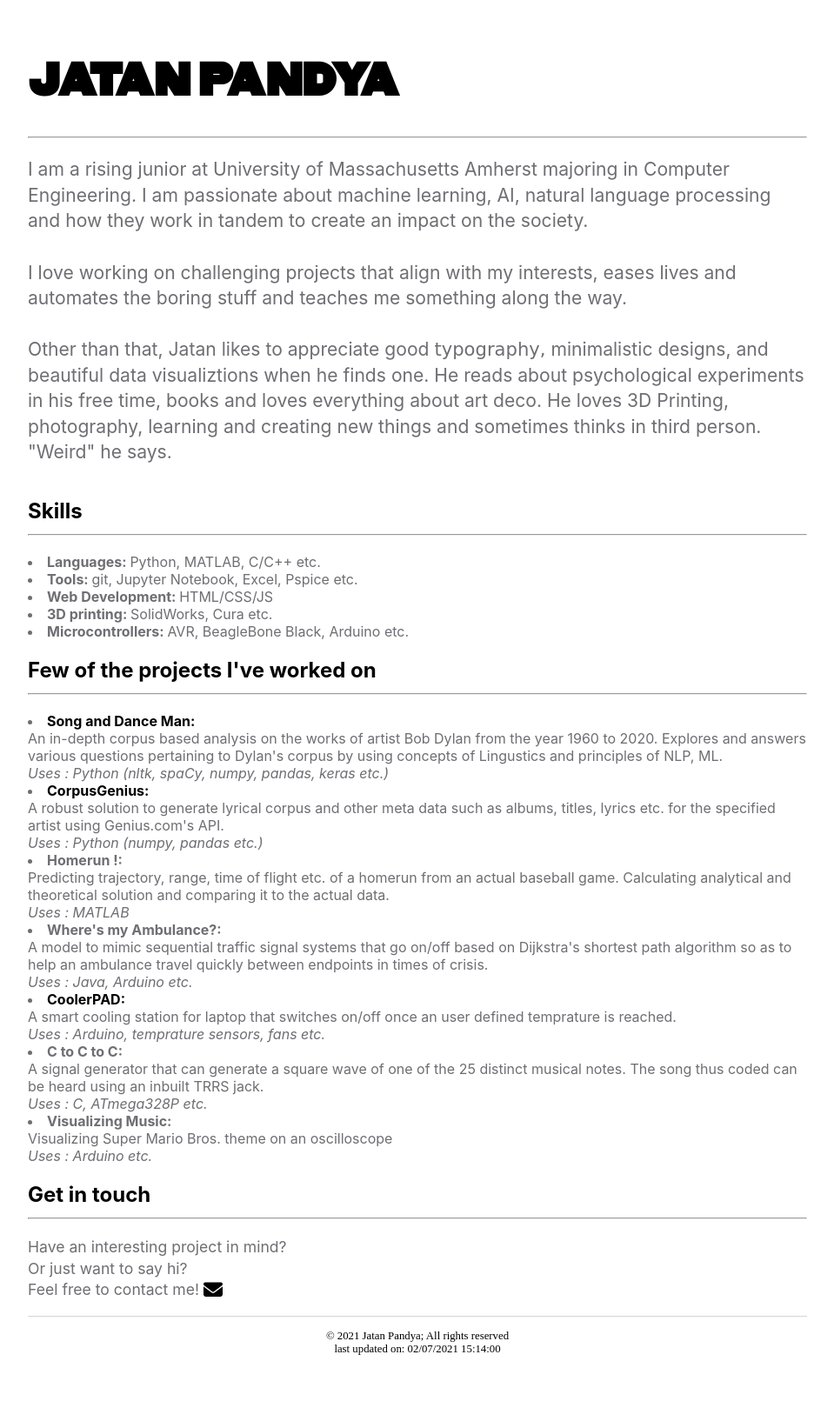
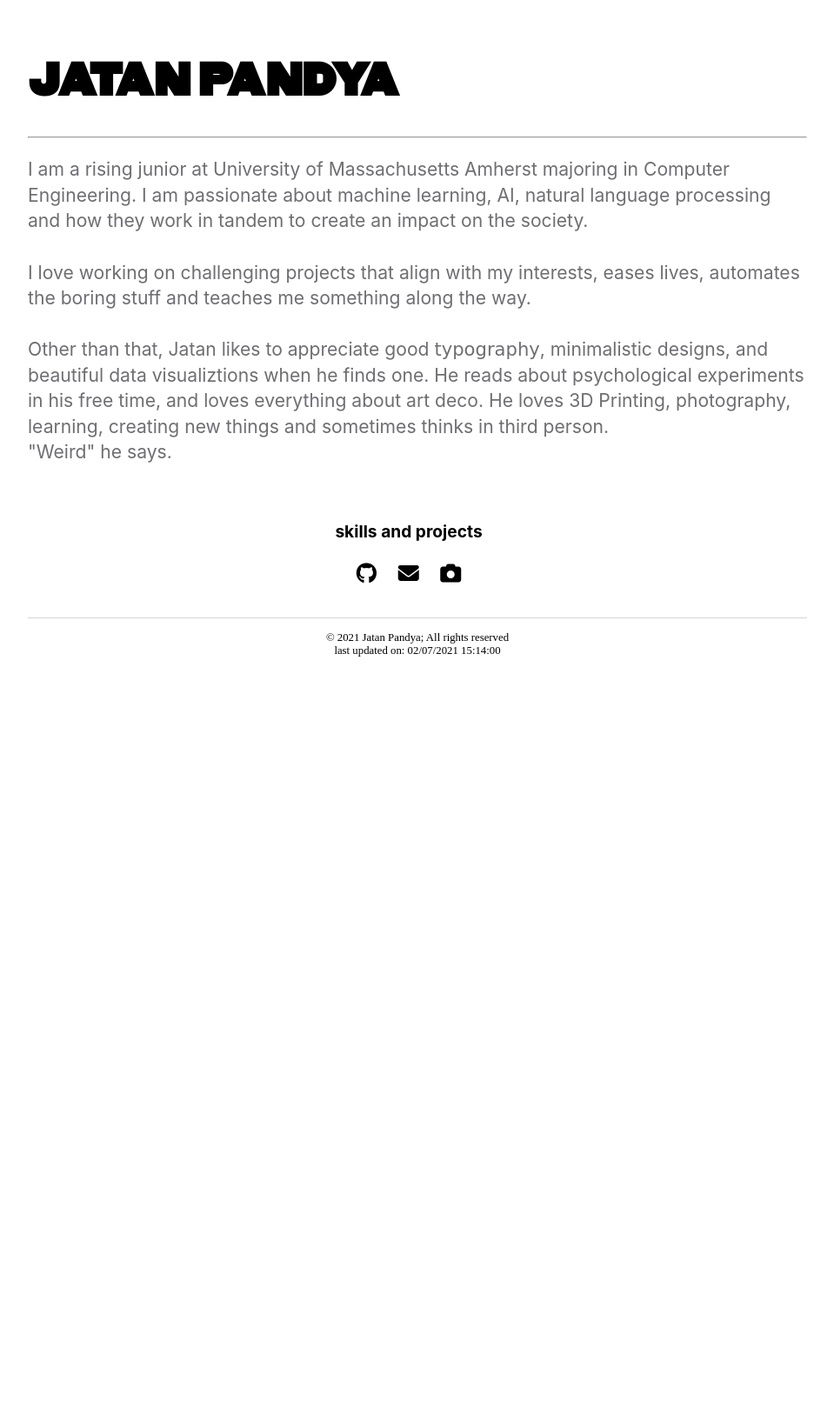
Before and after one commit to jatanjay/jatanjay.github.io, a Jekyll site: the page built from index.html, in a window 1280 px wide. Shown: the whole page at 87% size, without its empty margins (160-1119 px from the left). Built offline with Jekyll 4.4.1, drawn with Linux system fonts in a browser that asks for light colours; nearby versions of some CDN libraries; some web fonts are replaced; after the commit the page ends 900 px from its top, so only the background shows below that.

Commit message:
Update index.html

```diff
--- a/index.html
+++ b/index.html
@@ -4,89 +4,31 @@ title: Jatan J. Pandya
 ---
 <script src="https://kit.fontawesome.com/66d3b574e9.js" crossorigin="anonymous"></script>
 <link rel="stylesheet" type="text/css" href="/css/main.css">
+
 <div class="introduction">
     <p>
         I am a rising junior at University of Massachusetts Amherst majoring in Computer Engineering. I am passionate
         about machine learning, AI, natural language processing and how they work in tandem
         to create an impact
         on the society.<br><br>
-        I love working on challenging projects that align with my interests, eases lives and automates the boring stuff
+        I love working on challenging projects that align with my interests, eases lives, automates the boring stuff
         and teaches me something along the way.<br><br>
-        Other than that, Jatan likes to appreciate good <font face="Comic sans MS">typography,</font> minimalistic
+        Other than that, Jatan likes to appreciate good <font face="Comic sans MS">typography</font>, minimalistic
         designs, and beautiful data visualiztions when he finds one. He reads about psychological
-        experiments in his free time, books and loves everything about art deco. He loves 3D Printing, photography,
-        learning and
-        creating new things and sometimes thinks in third person.
+        experiments in his free time, and loves everything about art deco. He loves 3D Printing, photography,
+        learning, creating new things and sometimes thinks in third person.<br>
         "Weird" he says.
     </p>
+    <br/>
+    <nav>
+        <ul>
+            <center>
+            <li><a href="/content.html">skills and projects</a></li>
+            <br><br>
+            <li><a href="https://github.com/jatanjay" title="github"><i class="fab fa-github fa-lg"></i></a></li>
+            <li><a href="mailto:jatanjay212@gmail.com" title="holler"><i class="fas fa-envelope fa-lg"></i></a></li>
+            <li><a href="/art"><i class="fas fa-camera fa-lg" title="pseudorandom"></i></a></li>
+            </center>
+        </ul>
+    </nav>
 </div>
-
-
-<h2>Skills
-    <hr />
-</h2>
-
-<div class="Skills">
-    <l>
-        <li><b>Languages: </b>Python, MATLAB, C/C++ etc.</li>
-        <li><b>Tools: </b>git, Jupyter Notebook, Excel, Pspice etc.</li>
-        <li><b>Web Development: </b>HTML/CSS/JS</li>
-        <li><b>3D printing: </b>SolidWorks, Cura etc.</li>
-        <li><b>Microcontrollers: </b>AVR, BeagleBone Black, Arduino etc.</li>
-    </l>
-</div>
-
-<h2>Few of the projects I've worked on
-    <hr />
-</h2>
-
-<div class="pastp">
-    <l>
-        <li><b><a href="https://jatanjay.github.io/SongandDanceMan/">Song and Dance Man: </a></b><br /></li>
-        An in-depth corpus based analysis on the works of artist Bob Dylan from the year 1960 to 2020.
-        Explores and answers various questions pertaining to Dylan's corpus by using concepts of Lingustics and
-        principles of NLP, ML. <br />
-        <i>Uses : Python (nltk, spaCy, numpy, pandas, keras etc.)</i>
-
-        <li><b><a href="https://jatanjay.github.io/CorpusGenius/">CorpusGenius: </a></b> <br /></li>
-        A robust solution to generate lyrical corpus and other meta data such as albums, titles, lyrics etc. for the
-        specified artist using Genius.com's API.<br />
-        <i>Uses : Python (numpy, pandas etc.)</i>
-
-        <li><b>Homerun !: </b><br /></li>
-        Predicting trajectory, range, time of flight etc. of a homerun from an actual baseball game. Calculating
-        analytical and theoretical solution and comparing it to the actual data. <br />
-        <i>Uses : MATLAB</i>
-
-        <li><b>Where's my Ambulance?: </b><br /></li>
-        A model to mimic sequential traffic signal systems that go on/off based on Dijkstra's shortest path
-        algorithm so as to help an ambulance travel quickly between endpoints in times of crisis. <br />
-        <i>Uses : Java, Arduino etc.</i>
-
-        <li><b><a href="https://www.instructables.com/CoolerPAD/">CoolerPAD: </a></b><br /></li>
-        A smart cooling station for laptop that switches on/off once an user defined temprature is reached. <br />
-        <i>Uses : Arduino, temprature sensors, fans etc.</i>
-
-        <li><b>C to C to C: </b><br /></li>
-        A signal generator that can generate a square wave of one of the 25 distinct musical notes. The song thus coded
-        can be heard using an inbuilt TRRS jack. <br />
-        <i>Uses : C, ATmega328P etc.</i>
-
-        <li><b>Visualizing Music: </b><br /></li>
-        Visualizing Super Mario Bros. theme on an oscilloscope <br />
-        <i>Uses : Arduino etc.</i>
-    </l>
-</div>
-
-<h2>Get in touch
-    <hr />
-</h2>
-
-<div class="contact">
-    <p>
-        Have an interesting project in mind? <br>
-        Or just want to say hi? <br>
-        Feel free to contact me!
-        <a href="mailto:jatanjay212@gmail.com"><i class="fas fa-envelope fa-lg"></i></a>
-    </p>
-</div>
```
